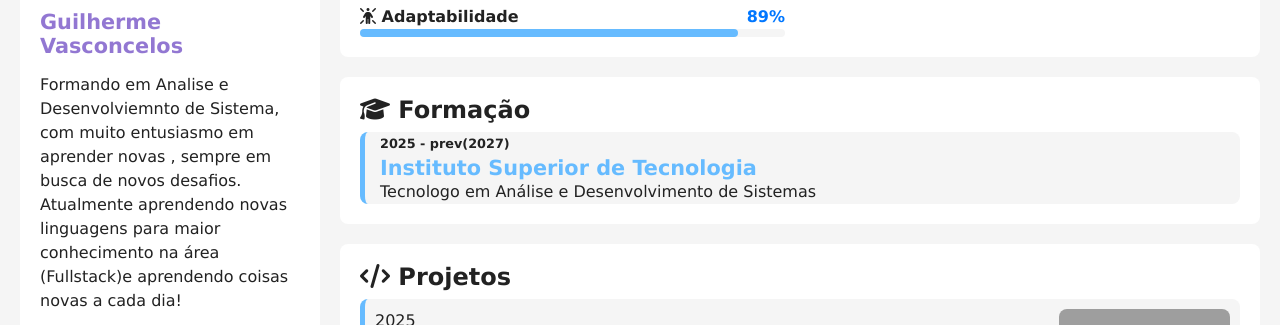
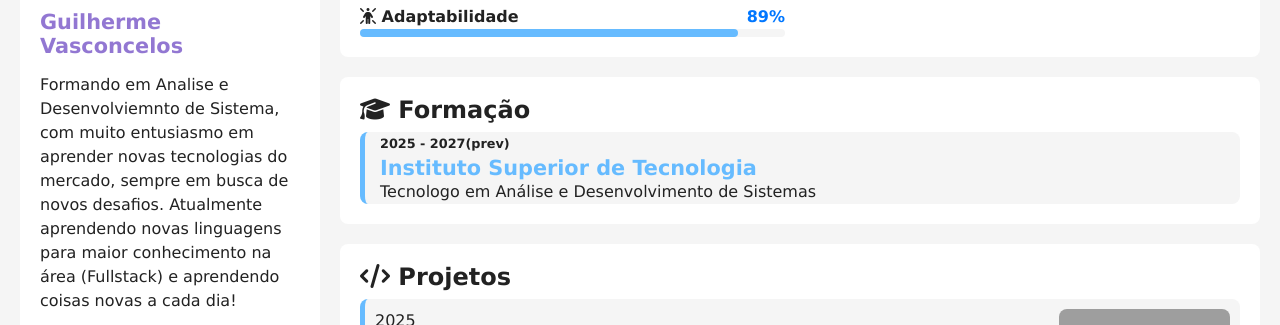
Before and after one commit to GuiVasconcelosDev/projeto-portfolio, a plain HTML site: page index.html in a window 1280 px wide. Shown: the part 290-615 px from the top of the page. Drawn offline with Linux system fonts and the light colour scheme; grey boxes are pictures that could not be loaded.

Commit message:
modif  ln28

```diff
--- a/index.html
+++ b/index.html
@@ -25,7 +25,7 @@
         <section id="ficha">
             <img src="imagens/meu-perfil-foto.jpg" alt="foto" class="foto">
             <h1>Guilherme Vasconcelos</h1>
-            <p>Formando em Analise e Desenvolviemnto de Sistema, com muito entusiasmo em aprender novas , sempre em busca de novos desafios. Atualmente aprendendo novas linguagens para maior conhecimento na área (Fullstack)e aprendendo coisas novas a cada dia!</p>
+            <p>Formando em Analise e Desenvolviemnto de Sistema, com muito entusiasmo em aprender novas tecnologias do mercado, sempre em busca de novos desafios. Atualmente aprendendo novas linguagens para maior conhecimento na área (Fullstack) e aprendendo coisas novas a cada dia!</p>
             <div id="social">
                 <a href="https://www.linkedin.com/in/guilherme-vasconcelos-dev" target="_blank" rel="nofollow"><i class="fa-brands fa-linkedin"></i></a>
                 <a href="https://github.com/GuiVasconcelosDev" target="_blank" target="_blank" rel="nofollow"><i class="fa-brands fa-github"></i></a>
@@ -161,7 +161,7 @@
 
                 <div id="formacao-container">
                     <div class="curso">
-                        <p class="periodo">2025 - prev(2027)</p>
+                        <p class="periodo">2025 - 2027(prev)</p>
                         <h3 class="instituicao">Instituto Superior de Tecnologia</h3>
                         <p class="titulacao">Tecnologo em Análise e Desenvolvimento de Sistemas</p>
                     </div>
```
